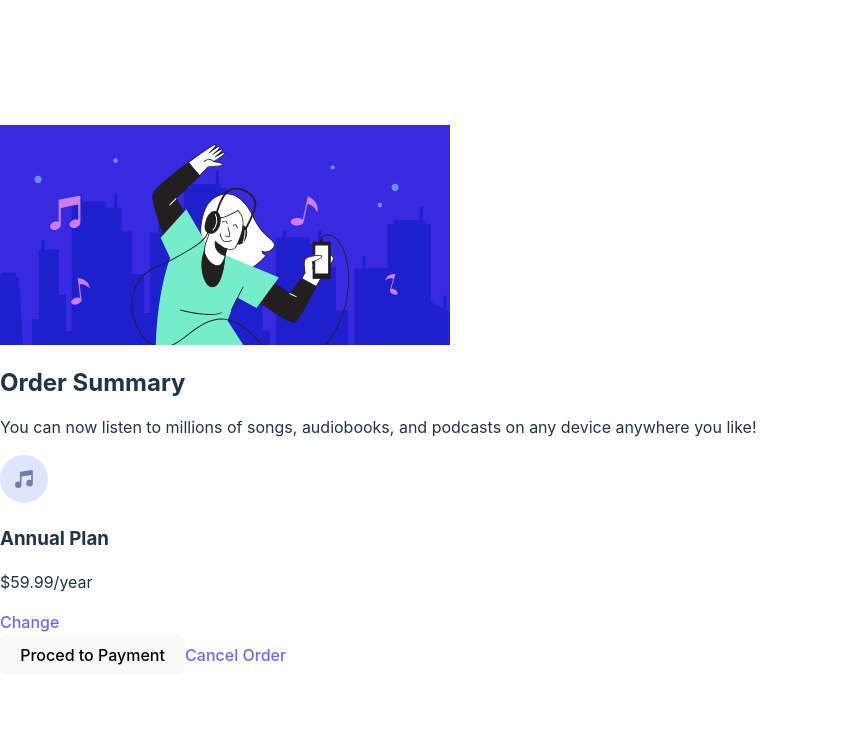
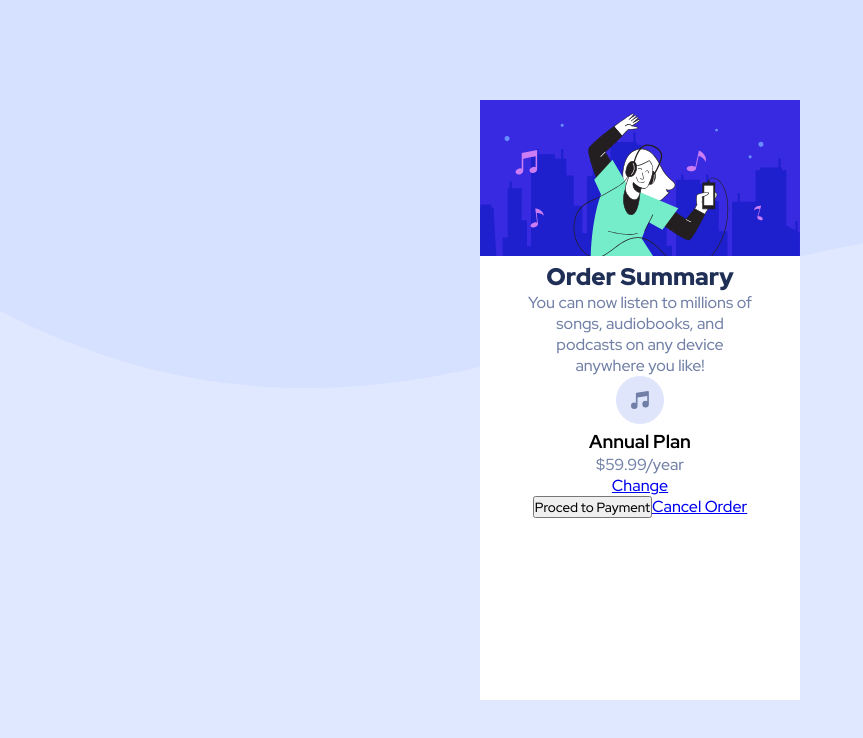
Before and after one commit to Rod634/Order-summary-component, a React (Vite) app: page / in a window 1280 px wide. Shown: the top 738 px of the page, without its empty margins (0-863 px from the left). Built offline with nearby package versions, Linux system fonts and the light colour scheme.

Commit message:
- removing index.css - adding sass dependence - box style

```diff
--- a/package.json
+++ b/package.json
@@ -10,7 +10,8 @@
   },
   "dependencies": {
     "react": "^18.2.0",
-    "react-dom": "^18.2.0"
+    "react-dom": "^18.2.0",
+    "sass": "^1.54.6"
   },
   "devDependencies": {
     "@types/react": "^18.0.17",
--- a/src/components/Summarybox.tsx
+++ b/src/components/Summarybox.tsx
@@ -1,5 +1,6 @@
 import heroImg from "../assets/illustration-hero.svg";
 import planImg from "../assets/icon-music.svg";
+import "./summarybox.scss";
 
 type PropsType = {
     title: string,
--- /dev/null
+++ b/src/components/summarybox.scss
@@ -0,0 +1,54 @@
+@import url('https://fonts.googleapis.com/css2?family=Red+Hat+Display:wght@500;700;900&display=swap');
+
+* {
+    margin: 0px;
+    padding: 0px;
+    -webkit-box-sizing: border-box;
+    -moz-box-sizing: border-box;
+    box-sizing: border-box;
+    font-family: 'Red Hat Display', sans-serif;
+}
+
+// Primary colors
+$paleBlue: hsl(225, 100%, 94%);
+$BrightBlue: hsl(245, 75%, 52%);
+
+// Neutral colors
+$VeryPaleBlue: hsl(225, 100%, 98%);
+$DesaturatedBlue: hsl(224, 23%, 55%);
+$DarkBlue: hsl(223, 47%, 23%);
+
+body{
+    background: url("../assets/pattern-background-desktop.svg") no-repeat $paleBlue;
+    background-size: 100vw;
+    min-height: 100vh;
+    display: flex;
+    place-items: center;
+    flex-direction: column;
+    justify-content: space-evenly;
+}
+
+.box{
+    background-color: white;
+    text-align: center;
+    width: 25vw;
+    height: 75vh;
+
+    .img_box img{
+        width: 100%;
+    }
+}
+
+.box_info{
+    width: 70%;
+    display: block;
+    margin: auto;
+
+    h2{
+        color: $DarkBlue;
+        font-weight: 900;
+    }
+    p{
+        color: $DesaturatedBlue;
+    }
+}
--- a/src/index.css
+++ /dev/null
@@ -1,70 +0,0 @@
-:root {
-  font-family: Inter, Avenir, Helvetica, Arial, sans-serif;
-  font-size: 16px;
-  line-height: 24px;
-  font-weight: 400;
-
-  color-scheme: light dark;
-  color: rgba(255, 255, 255, 0.87);
-  background-color: #242424;
-
-  font-synthesis: none;
-  text-rendering: optimizeLegibility;
-  -webkit-font-smoothing: antialiased;
-  -moz-osx-font-smoothing: grayscale;
-  -webkit-text-size-adjust: 100%;
-}
-
-a {
-  font-weight: 500;
-  color: #646cff;
-  text-decoration: inherit;
-}
-a:hover {
-  color: #535bf2;
-}
-
-body {
-  margin: 0;
-  display: flex;
-  place-items: center;
-  min-width: 320px;
-  min-height: 100vh;
-}
-
-h1 {
-  font-size: 3.2em;
-  line-height: 1.1;
-}
-
-button {
-  border-radius: 8px;
-  border: 1px solid transparent;
-  padding: 0.6em 1.2em;
-  font-size: 1em;
-  font-weight: 500;
-  font-family: inherit;
-  background-color: #1a1a1a;
-  cursor: pointer;
-  transition: border-color 0.25s;
-}
-button:hover {
-  border-color: #646cff;
-}
-button:focus,
-button:focus-visible {
-  outline: 4px auto -webkit-focus-ring-color;
-}
-
-@media (prefers-color-scheme: light) {
-  :root {
-    color: #213547;
-    background-color: #ffffff;
-  }
-  a:hover {
-    color: #747bff;
-  }
-  button {
-    background-color: #f9f9f9;
-  }
-}
--- a/src/main.tsx
+++ b/src/main.tsx
@@ -1,7 +1,6 @@
 import React from 'react'
 import ReactDOM from 'react-dom/client'
 import App from './App'
-import './index.css'
 
 ReactDOM.createRoot(document.getElementById('root') as HTMLElement).render(
   <React.StrictMode>
```
Also changed, not shown: 2 other files (tests, documents, lock files or other folders).
